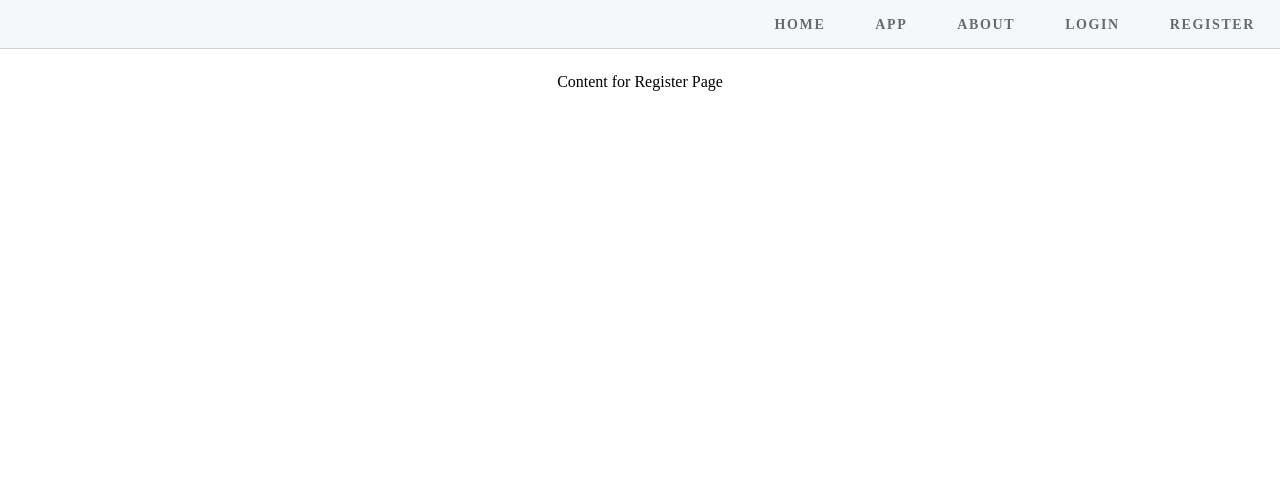
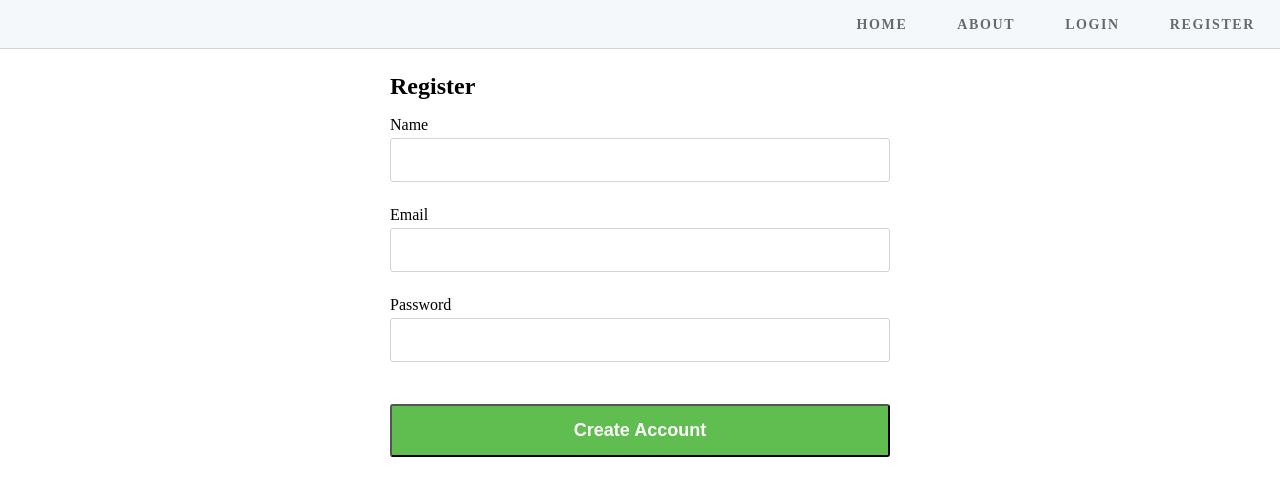
Before and after one commit to wahyono17/todo_with_vue, a Vue app: page /register in a window 1280 px wide. Shown: the top 496 px of the page. Built offline with nearby package versions, Linux system fonts and the light colour scheme.

Commit message:
final authentation

```diff
--- a/src/components/auth/Register.vue
+++ b/src/components/auth/Register.vue
@@ -1,5 +1,51 @@
 <template>
-  <div class="flex-center">
-    Content for Register Page
+  <div class="login-form">
+    <h2 class="login-heading">Register</h2>
+    <form action="#" @submit.prevent="register">
+
+      <div class="form-control">
+        <label for="name">Name</label>
+        <input type="text" name="name" id="name" class="login-input" v-model="name">
+      </div>
+
+      <div class="form-control">
+        <label for="email">Email</label>
+        <input type="email" name="email" id="email" class="login-input" v-model="email">
+      </div>
+
+      <div class="form-control mb-more">
+        <label for="password">Password</label>
+        <input type="password" name="password" id="password" class="login-input" v-model="password">
+      </div>
+
+      <div class="form-control">
+        <button type="submit" class="btn-submit">Create Account</button>
+      </div>
+
+    </form>
   </div>
 </template>
+
+<script>
+export default {
+  data() {
+    return {
+      name: '',
+      email: '',
+      password: '',
+    }
+  },
+  methods: {
+    register() {
+      this.$store.dispatch('register', {
+        name: this.name,
+        email: this.email,
+        password: this.password,
+      })
+        .then(response => {
+          this.$router.push({ name: 'login' })
+        })
+    }
+  }
+}
+</script>
--- a/src/components/layouts/Master.vue
+++ b/src/components/layouts/Master.vue
@@ -2,7 +2,7 @@
   <div>
     <ul class="nav">
       <li><router-link :to="{ name: 'home' }">Home</router-link></li>
-      <li><router-link :to="{ name: 'todo' }">App</router-link></li>
+      <li v-if="loggedIn"><router-link :to="{ name: 'todo' }">App</router-link></li>
       <li><router-link :to="{ name: 'about' }">About</router-link></li>
       <li v-if="!loggedIn"><router-link :to="{ name: 'login' }">Login</router-link></li>
       <li v-if="!loggedIn"><router-link :to="{ name: 'register' }">Register</router-link></li>
--- a/src/main.js
+++ b/src/main.js
@@ -16,6 +16,33 @@ const router = new VueRouter({
   mode:'history'
 })
 
+router.beforeEach((to, from, next) => {
+  if (to.matched.some(record => record.meta.requiresAuth)) {
+    // this route requires auth, check if logged in
+    // if not, redirect to login page.
+    if (!store.getters.loggedIn) {
+      next({
+        name: 'login'
+      })
+    } else {
+      next()
+    }
+  } else if (to.matched.some(record => record.meta.requiresVisitor)) {
+    // this route requires auth, check if logged in
+    // if not, redirect to login page.
+    if (store.getters.loggedIn) {
+      next({
+        name: 'todo'
+      })
+    } else {
+      next()
+    }
+  }
+  else {
+    next() // make sure to always call next()!
+  }
+})
+
 /* eslint-disable no-new */
 new Vue({
   el: '#app',
--- a/src/routes.js
+++ b/src/routes.js
@@ -14,7 +14,10 @@ const routes = [
   {
     path: '/todo',
     name: 'todo',
-    component: App
+    component: App,
+    meta:{
+      requiresAuth:true,
+    }
   },
   {
     path: '/about',
@@ -24,17 +27,23 @@ const routes = [
   {
     path: '/login',
     name: 'login',
-    component: Login
+    component: Login,
+    meta:{
+      requiresVisitor:true,
+    }
+  },
+  {
+    path: '/register',
+    name: 'register',
+    component: Register,
+    meta:{
+      requiresVisitor:true,
+    }
   },
   {
     path: '/logout',
     name: 'logout',
     component: Logout
-  },
-  {
-    path: '/register',
-    name: 'register',
-    component: Register
   }
 ]
 
--- a/src/store/store.js
+++ b/src/store/store.js
@@ -81,6 +81,21 @@ export const store = new Vuex.Store({
   },
 
   actions:{
+    register(context, data) {
+      return new Promise((resolve, reject) => {
+        axios.post('/register', {
+          name: data.name,
+          email: data.email,
+          password: data.password,
+        })
+          .then(response => {
+            resolve(response)
+          })
+          .catch(error => {
+            reject(error)
+          })
+      })
+    },
     destroyToken(context){
       if(context.getters.loggedIn){
         localStorage.removeItem('access_token')
```
